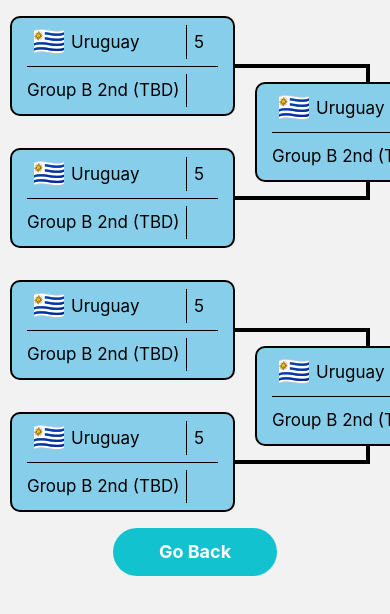
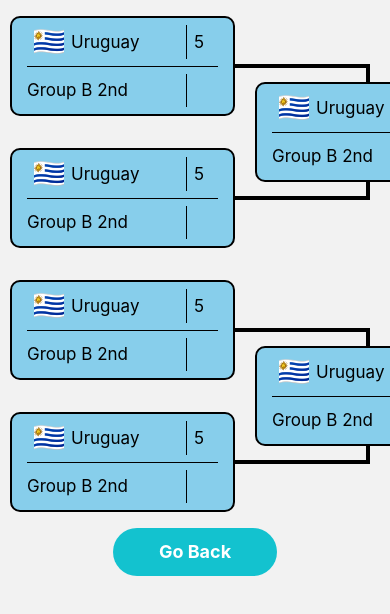
Before and after one commit to rodrigotorres28/ObligatorioFinal, a React Native app: screen /BracketPage in a window 390 px wide. Shown: the top 614 px of the page. Built offline with nearby package versions, Linux system fonts and the light colour scheme.

Commit message:
Bracket con data hardcoded pero lista para implementar Redux

```diff
--- a/components/BracketMatch.tsx
+++ b/components/BracketMatch.tsx
@@ -1,15 +1,29 @@
-import * as React from 'react';
-import { View, StyleSheet } from 'react-native';
-import TeamInBracket from './TeamInBracket';
+import * as React from "react";
+import { View, StyleSheet } from "react-native";
+import BracketTeam from "./BracketTeam";
+import { TeamInBracket } from "../types/TeamInBracket";
 
-interface BracketMatchProps {}
+interface BracketMatchProps {
+  bracketTeam1: TeamInBracket;
+  bracketTeam2: TeamInBracket;
+}
 
-const BracketMatch = (props: BracketMatchProps) => {
+const BracketMatch = ({ bracketTeam1, bracketTeam2 }: BracketMatchProps) => {
   return (
     <View style={styles.container}>
-        <TeamInBracket flag={require("../assets/flags/uy.png")} teamName='Uruguay' goals={5} toBeDecidedText='Group A 1st'/>
-        <View style={styles.divider}/>
-        <TeamInBracket toBeDecidedText='Group B 2nd (TBD)'/>
+      <BracketTeam
+        flag={bracketTeam1.flag}
+        teamName={bracketTeam1.name}
+        goals={bracketTeam1.goals}
+        toBeDecidedText={bracketTeam1.toBeDecidedText}
+      />
+      <View style={styles.divider} />
+      <BracketTeam
+        flag={bracketTeam2.flag}
+        teamName={bracketTeam2.name}
+        goals={bracketTeam2.goals}
+        toBeDecidedText={bracketTeam2.toBeDecidedText}
+      />
     </View>
   );
 };
@@ -33,6 +47,6 @@
     height: 1,
     backgroundColor: "black",
     marginHorizontal: 15,
-    alignSelf: "stretch"
-  }
+    alignSelf: "stretch",
+  },
 });
--- a/components/TeamInBracket.tsx
+++ b/components/BracketTeam.tsx
@@ -1,14 +1,14 @@
 import * as React from 'react';
 import { Text, View, StyleSheet, Image, ImageSourcePropType } from 'react-native';
 
-interface TeamInBracketProps {
+interface BracketTeamProps {
     flag?: ImageSourcePropType;
     teamName?: string;
     goals?: number;
     toBeDecidedText: string;
 }
 
-const TeamInBracket = ({ flag, teamName, goals, toBeDecidedText }: TeamInBracketProps) => {
+const BracketTeam = ({ flag, teamName, goals, toBeDecidedText }: BracketTeamProps) => {
     if (flag && teamName && goals){
       return (
         <View style={styles.container}>
@@ -41,7 +41,7 @@
     }
 };
 
-export default TeamInBracket;
+export default BracketTeam;
 
 const styles = StyleSheet.create({
   container: {
--- a/pages/BracketPage.tsx
+++ b/pages/BracketPage.tsx
@@ -8,6 +8,7 @@
 import LargeHorizontalButton from "../components/LargeHorizontalButton";
 import BracketMatch from "../components/BracketMatch";
 import { useSafeAreaInsets } from 'react-native-safe-area-context';
+import { TeamInBracket } from "../types/TeamInBracket";
 
 
 type BracketPageProps = NativeStackScreenProps<StackParamList, "BracketPage">;
@@ -50,14 +51,12 @@
     };
   }, []);
 
-  //console.log(centers);
-
   const renderLines = () => {
     return Object.entries(centers).map(([key, center]) => {
       if (key.includes("match")) {
         return (
           <View
-            key={`horizontalLine-${key}`} // Unique key for horizontal lines
+            key={`horizontalLine-${key}`}
             style={[
               styles.line,
               {
@@ -120,7 +119,8 @@
     });
   };
 
-
+  const testTeam1 : TeamInBracket = {flag: require("../assets/flags/uy.png"), name: "Uruguay", goals: 5, toBeDecidedText: "Group A 1st"}
+  const testTeam2 : TeamInBracket = {toBeDecidedText: "Group B 2nd"}
 
   return (
     <SafeAreaView style={styles.container}>
@@ -128,29 +128,29 @@
         <View style={styles.bracket}>
           <View>
             <View ref={ref => matchRefs.current["match1"] = ref} onLayout={() => handleLayout("match1")}>
-              <BracketMatch />
+              <BracketMatch bracketTeam1={testTeam1} bracketTeam2={testTeam2}/>
             </View>
             <View ref={ref => matchRefs.current["match2"] = ref} onLayout={() => handleLayout("match2")}>
-              <BracketMatch />
+              <BracketMatch bracketTeam1={testTeam1} bracketTeam2={testTeam2}/>
             </View>
             <View ref={ref => matchRefs.current["match3"] = ref} onLayout={() => handleLayout("match3")}>
-              <BracketMatch />
+              <BracketMatch bracketTeam1={testTeam1} bracketTeam2={testTeam2}/>
             </View>
             <View ref={ref => matchRefs.current["match4"] = ref} onLayout={() => handleLayout("match4")}>
-              <BracketMatch />
+              <BracketMatch bracketTeam1={testTeam1} bracketTeam2={testTeam2}/>
             </View>
           </View>
           <View style={styles.semiFinal}>
             <View ref={ref => matchRefs.current["semifinal1"] = ref} onLayout={() => handleLayout("semifinal1")}>
-              <BracketMatch />
+              <BracketMatch bracketTeam1={testTeam1} bracketTeam2={testTeam2}/>
             </View>
             <View ref={ref => matchRefs.current["semifinal2"] = ref} onLayout={() => handleLayout("semifinal2")}>
-              <BracketMatch />
+              <BracketMatch bracketTeam1={testTeam1} bracketTeam2={testTeam2}/>
             </View>
           </View>
           <View style={styles.final}>
             <View ref={ref => matchRefs.current["final"] = ref} onLayout={() => handleLayout("final")}>
-              <BracketMatch />
+              <BracketMatch bracketTeam1={testTeam1} bracketTeam2={testTeam2}/>
             </View>
           </View>
         </View>
@@ -177,11 +177,11 @@
   goBackButton: {
     width: 200,
     alignSelf: "center",
+    marginBottom: 18,
   },
   bracket: {
     flexDirection: "row",
   },
-  bestOf8: {},
   semiFinal: {
     justifyContent: "space-around",
   },
--- /dev/null
+++ b/types/TeamInBracket.ts
@@ -0,0 +1,8 @@
+import { ImageSourcePropType } from 'react-native';
+
+export interface TeamInBracket {
+  name?: string;
+  flag?: ImageSourcePropType;
+  goals?: number;
+  toBeDecidedText: string;
+}
```
